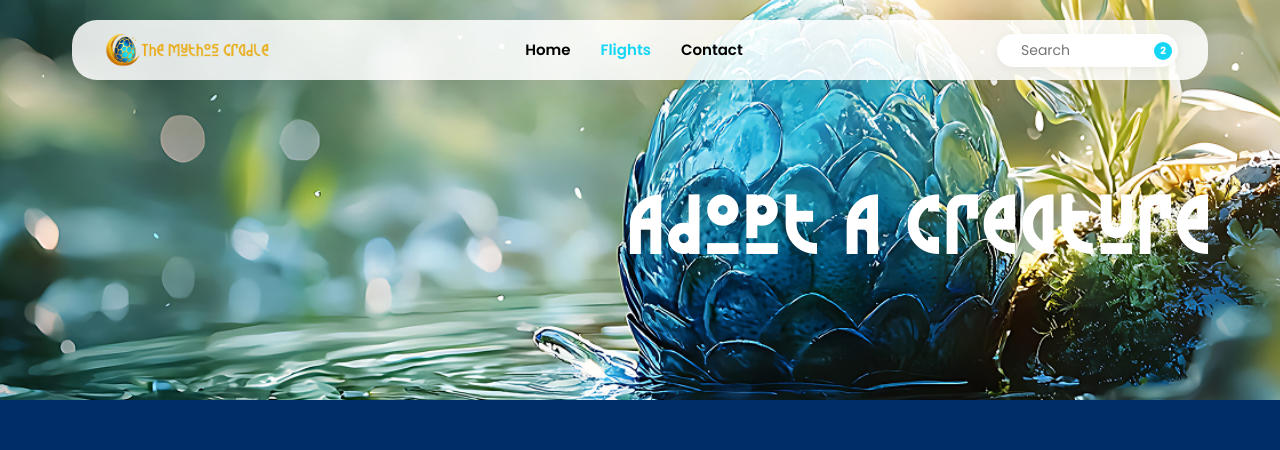
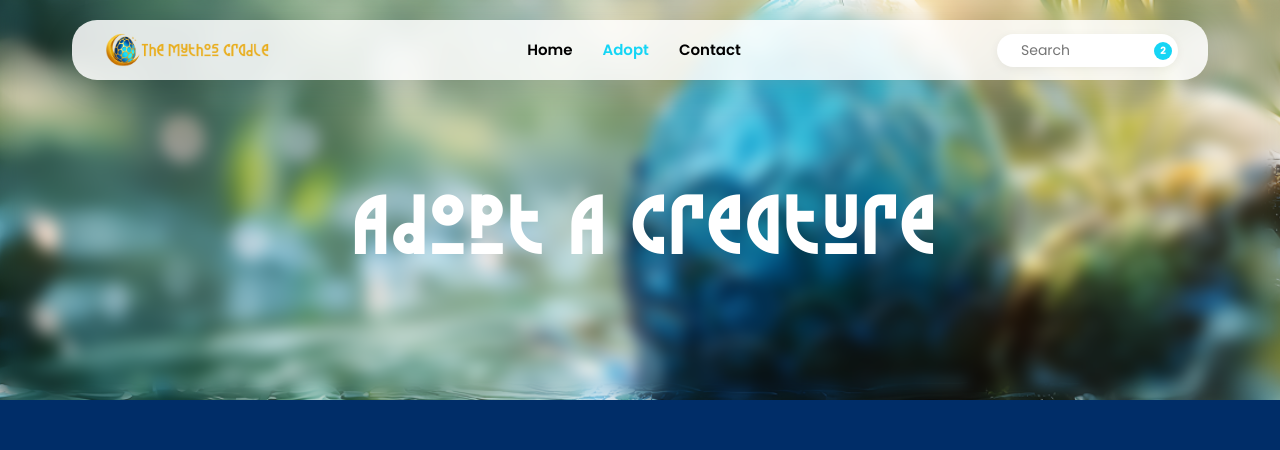
Before and after one commit to LauhanWinterbach-262067/262067_Lauhan_Winterbach_DV100_S1_MythosCradle1, a plain HTML site: page pages/adopt.html in a window 1280 px wide. Shown: the top 450 px of the page. Drawn offline with Linux system fonts and the light colour scheme; some icons are missing; a web font is replaced by a local one.

Commit message:
Fixes
Made some Fixes

```diff
--- a/css/main.css
+++ b/css/main.css
@@ -506,6 +506,26 @@ img {
     justify-content: center;
 }
 
+.hero-adopt::before {
+    content: '';
+    position: absolute;
+    top: 0; left: 0; right: 0; bottom: 0;
+    backdrop-filter: blur(8px);
+    -webkit-backdrop-filter: blur(8px);
+    z-index: 1;
+}
+
+.hero-adopt .container,
+.hero-contact .container {
+    position: relative;
+    z-index: 2;
+}
+
+.hero-adopt .hero-content,
+.hero-contact .hero-content {
+    justify-content: center;
+}
+
 .adopt-hero-text {
     margin-top: 5rem;
 }
--- a/pages/adopt.html
+++ b/pages/adopt.html
@@ -22,7 +22,7 @@
                 </a>
                 <div class="nav-links">
                     <a href="../index.html">Home</a>
-                    <a href="adopt.html" class="active">Flights</a>
+                    <a href="adopt.html" class="active">Adopt</a>
                     <a href="contact.html">Contact</a>
                 </div>
                 <div class="nav-actions">
```
Also changed, not shown: index.html (+1 -1 lines), pages/contact.html (+1 -1 lines).
